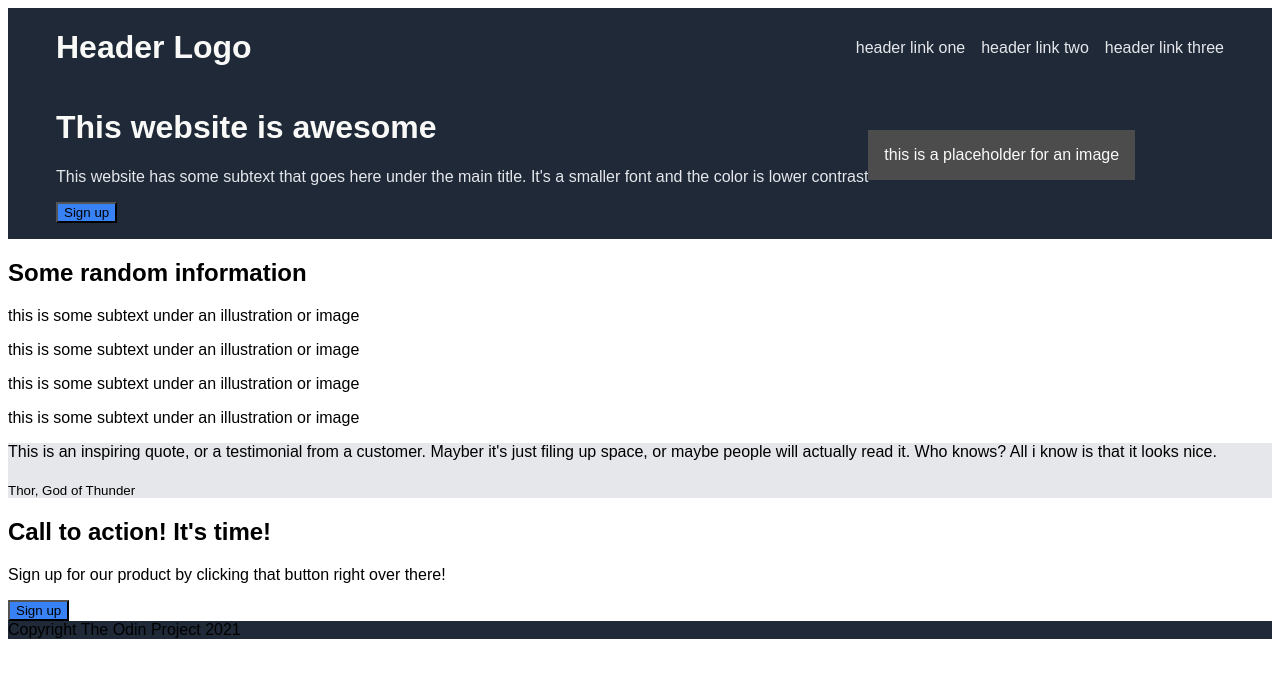
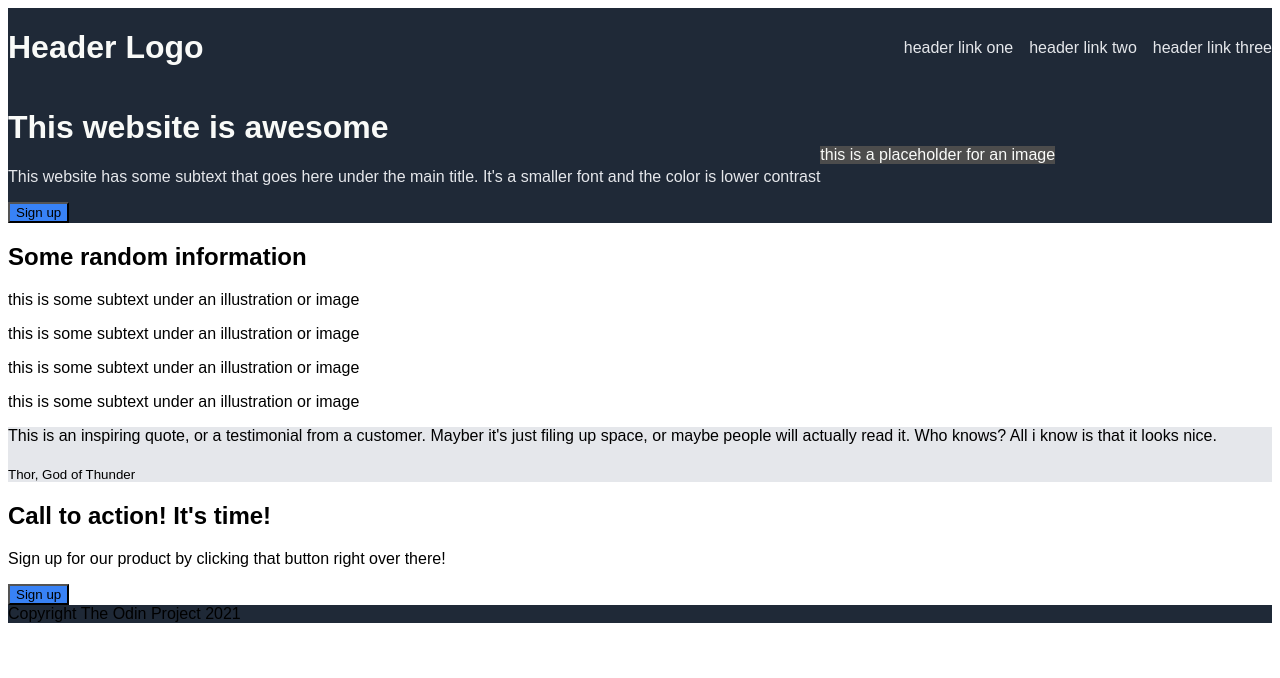
Before and after one commit to fujitsuzuki/landing_page, a plain HTML site: page index.html in a window 1280 px wide. Drawn offline with Linux system fonts and the light colour scheme.

Commit message:
Replace file

```diff
--- a/styles.css
+++ b/styles.css
@@ -4,7 +4,6 @@
 
 body > header {
     background-color: #1f2937;
-    padding: 0 3em 1em 3em;
 }
 
 .top_pane {
@@ -49,7 +48,6 @@ button {
     display: flex;
     color: #f9faf8;
     align-items: center;
-    padding: 1em;
 }
 
 .quote {
```
Also changed, not shown: style.css (deleted).
